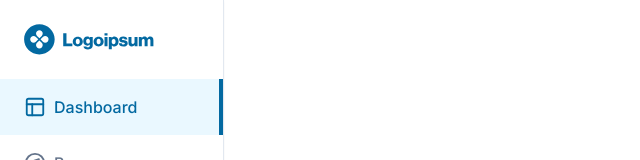
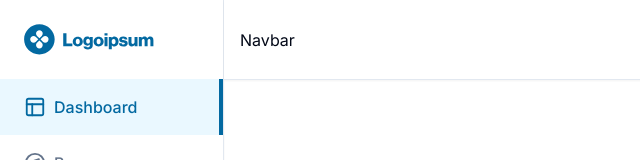
Before and after one commit to iqrarafiq12/LMS-Plateform, a Next.js app: page / in a window 1280 px wide. Shown: the top 160 px of the page, without its empty margins (0-640 px from the left). Built offline with nearby package versions, Linux system fonts and the light colour scheme.

Commit message:
navbar added

```diff
--- a/app/(dashboard)/(routes)/search/page.tsx
+++ b/app/(dashboard)/(routes)/search/page.tsx
@@ -1,4 +1,4 @@
-
+xcfv
 const page = () => {
   return (
     <div>Search page</div>
--- /dev/null
+++ b/app/(dashboard)/_components/Navbar.tsx
@@ -0,0 +1,7 @@
+export const Navbar = () => {
+    return(
+        <div className="p-4 border-b h-full flex items-center bg-white shadow-sm">
+            Navbar
+        </div>
+    )
+}
--- a/app/(dashboard)/layout.tsx
+++ b/app/(dashboard)/layout.tsx
@@ -1,3 +1,4 @@
+import { Navbar } from "./_components/Navbar"
 import Sidebar from "./_components/Sidebar"
 
 export default function DashboardLayout({
@@ -7,6 +8,9 @@ export default function DashboardLayout({
 }) {
     return (
         <div className="h-full">
+            <div className="h-[80px] md:pl-56 fixed inset-y-0 w-full z-50">
+                <Navbar />
+            </div>
             <div className="hidden md:flex h-full w-56 flex-col fixed inset-y-0 z-20">
                 <Sidebar />
             </div>
```
Also changed, not shown: 1 other file (tests, documents, lock files or other folders).
